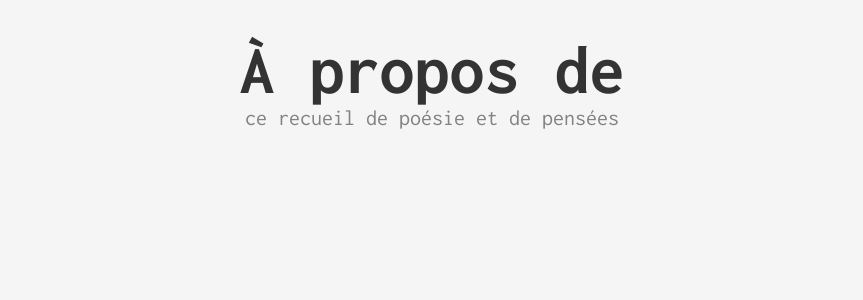
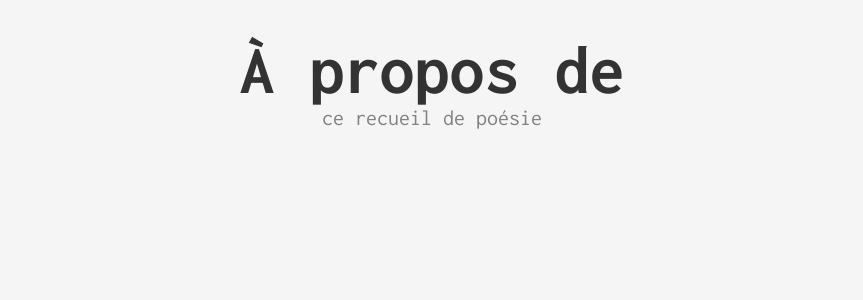
Before and after one commit to enricoJL/enricojl.github.io, a Jekyll site: the page built from about.md, in a window 1280 px wide. Shown: the part 293-593 px from the top of the page, without its empty margins (208-1071 px from the left). Built offline with Jekyll 4.4.1, drawn with Linux system fonts in a browser that asks for light colours.

Commit message:
fix about

```diff
--- a/about.md
+++ b/about.md
@@ -1,7 +1,7 @@
 ---
 layout: page
 title: À propos de
-subtitle: ce recueil de poésie et de pensées
+subtitle: ce recueil de poésie
 permalink: /about/
 ---
 
```
